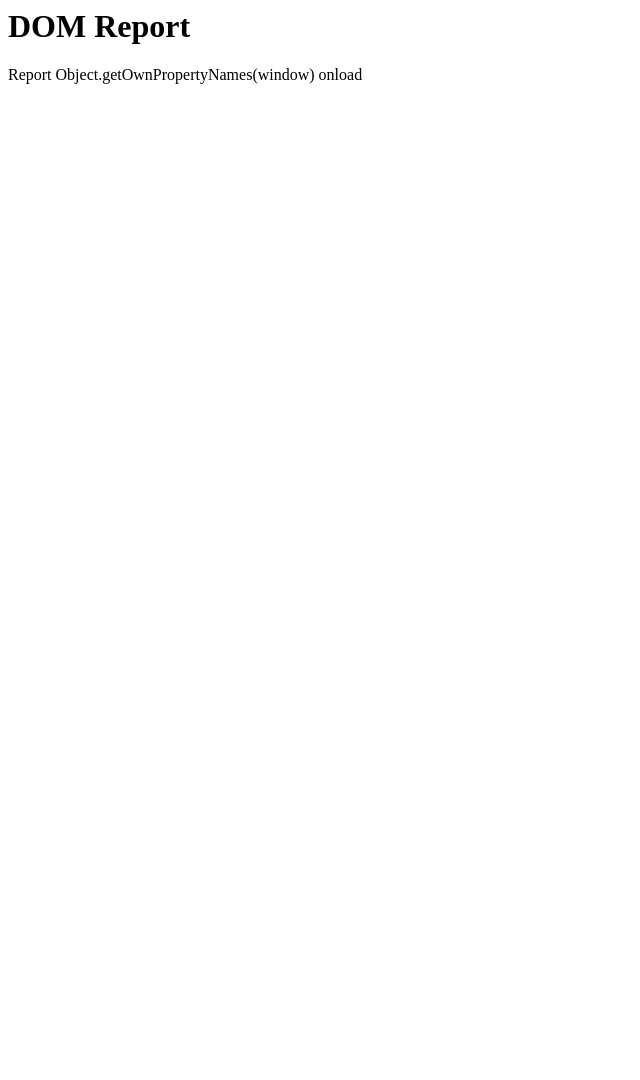
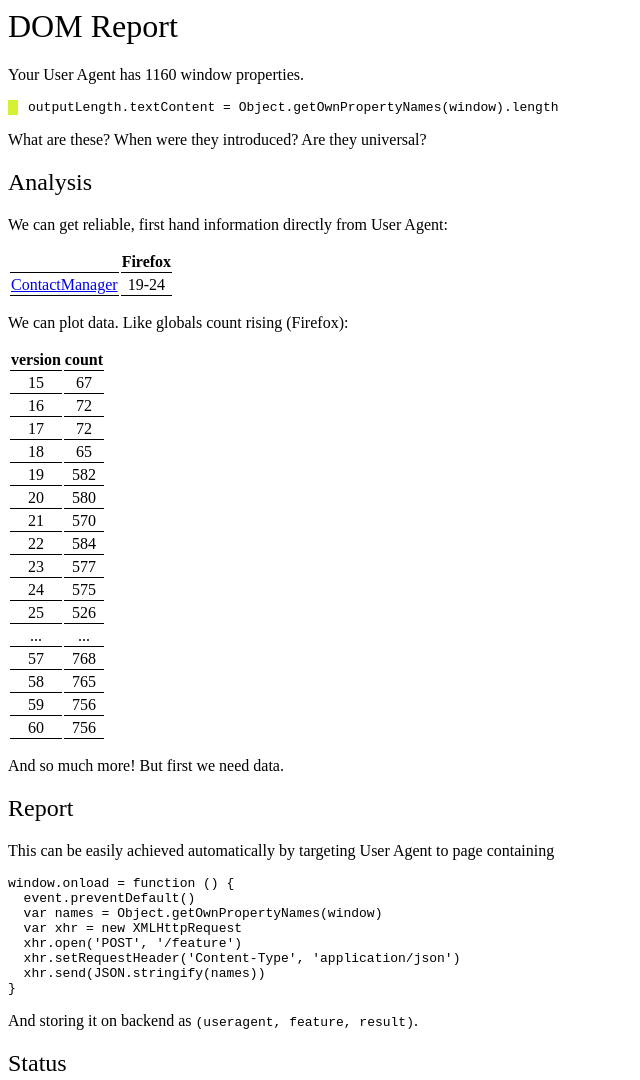
Before and after one commit to sergeykish/dom-report, a plain HTML site: page public/index.html in a window 1280 px wide. Shown: the top 1080 px of the page, without its empty margins (0-640 px from the left). Before the commit the page ends 800 px from the top, so only its background shows below. Drawn offline with Linux system fonts and the light colour scheme; no server answers.

Commit message:
add project explanation

```diff
--- a/public/index.html
+++ b/public/index.html
@@ -1,6 +1,12 @@
-<html lang="en"><head><title>DOM Report</title></head><body onload="event.preventDefault()
-try { var names = Object.getOwnPropertyNames(window)
-var xhr = new XMLHttpRequest
-xhr.open('POST', '/Object.getOwnPropertyNames(window)')
-xhr.setRequestHeader('Content-Type', 'application/json')
-xhr.send(JSON.stringify(names)) } catch (e) { document.body.appendChild(document.createTextNode(e)) }"><h1>DOM Report</h1><p>Report Object.getOwnPropertyNames(window) onload</p></body></html>
+<html lang="en"><head><title>DOM Report</title><style>script { display: block; font-family: monospace; white-space: pre; padding-left: 10px }
+script { border-left: 10px solid #D6F034 }
+html { max-width: 41em }
+h1, h2 { font-weight: normal }table { text-align: center }th, td { border-bottom: 1px solid black }
+</style></head><body><h1>DOM Report</h1><p>Your User Agent has <output id="outputLength">(requires javascript)</output> window properties.</p><script>outputLength.textContent = Object.getOwnPropertyNames(window).length</script><p>What are these? When were they introduced? Are they universal?</p><h2>Analysis</h2><p>We can get reliable, first hand information directly from User Agent:</p><table><tbody><tr><th></th><th>Firefox</th></tr><tr><td><a href="https://developer.mozilla.org/en-US/docs/Archive/B2G_OS/API/ContactManager">ContactManager</a></td><td>19-24</td></tr></tbody></table><p>We can plot data. Like globals count rising (Firefox):</p><table><thead><tr><th>version</th><th>count</th></tr></thead><tbody><tr><td>15</td><td>67</td></tr><tr><td>16</td><td>72</td></tr><tr><td>17</td><td>72</td></tr><tr><td>18</td><td>65</td></tr><tr><td>19</td><td>582</td></tr><tr><td>20</td><td>580</td></tr><tr><td>21</td><td>570</td></tr><tr><td>22</td><td>584</td></tr><tr><td>23</td><td>577</td></tr><tr><td>24</td><td>575</td></tr><tr><td>25</td><td>526</td></tr><tr><td>...</td><td>...</td></tr><tr><td>57</td><td>768</td></tr><tr><td>58</td><td>765</td></tr><tr><td>59</td><td>756</td></tr><tr><td>60</td><td>756</td></tr></tbody></table><p>And so much more! But first we need data.</p><h2>Report</h2><p>This can be easily achieved automatically by targeting User Agent to page containing</p><pre>window.onload = function () {
+  event.preventDefault()
+  var names = Object.getOwnPropertyNames(window)
+  var xhr = new XMLHttpRequest
+  xhr.open('POST', '/feature')
+  xhr.setRequestHeader('Content-Type', 'application/json')
+  xhr.send(JSON.stringify(names))
+}</pre><p>And storing it on backend as <code>(useragent, feature, result)</code>.</p><h2>Status</h2><p>Initial analysis completed on <a href="http://browsershots.org/"> Browsershots</a>. UI is perfect for my needs. Looks like data requires cleanup and I definitely need much more.</p></body></html>
```
Also changed, not shown: public/runner.html (added, +6 -0 lines), 4 other files.
